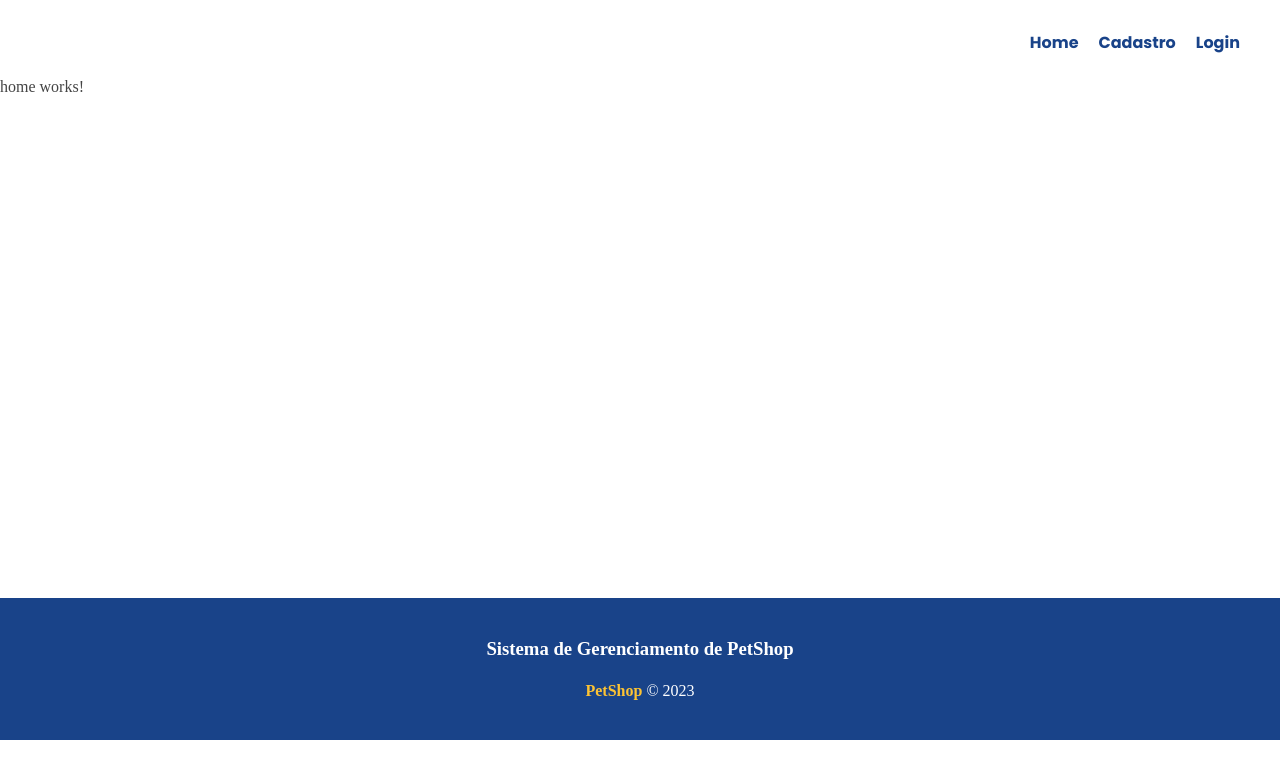
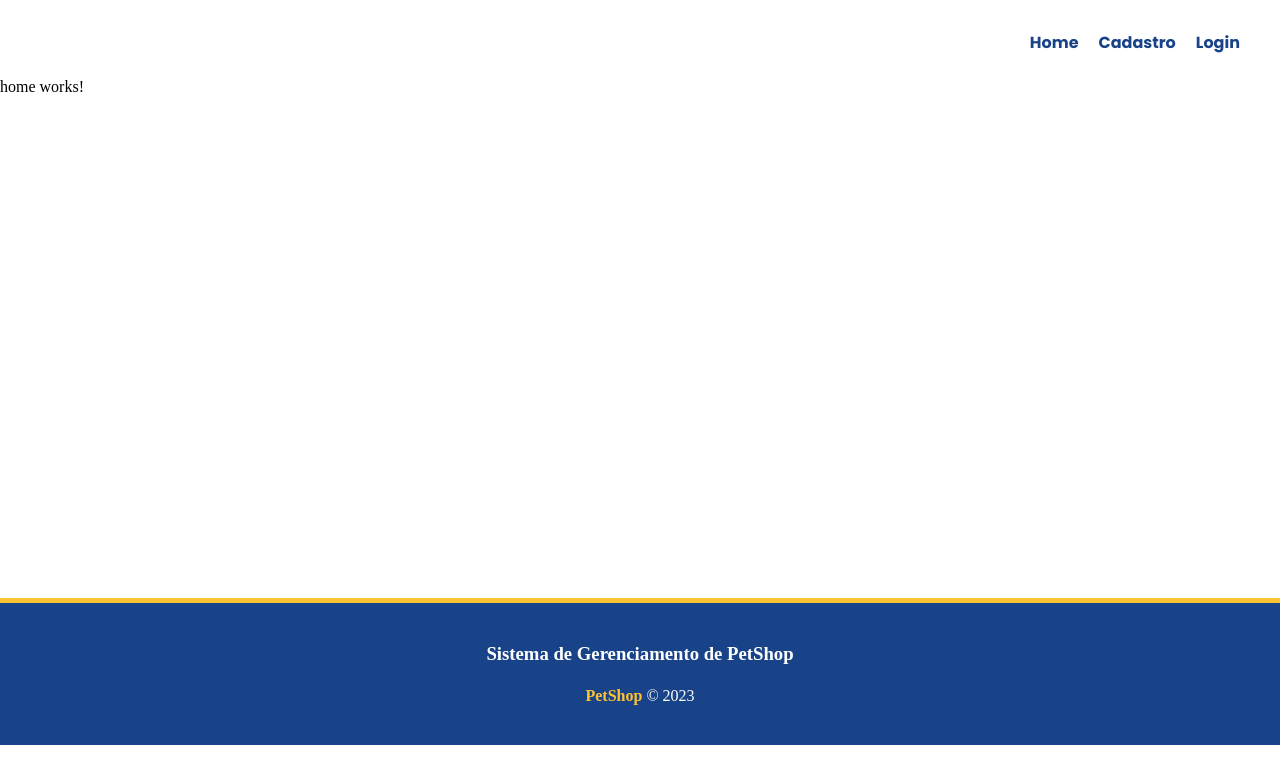
Before and after one commit to Guilherme-Abraao/API-pet-shop, an Angular app in the folder Front_End/: page / in a window 1280 px wide. Shown: the top 784 px of the page. Built offline with nearby package versions, Linux system fonts and the light colour scheme.

Commit message:
Estilizando footer e header

```diff
--- a/Front_End/src/app/components/footer/footer/footer.component.css
+++ b/Front_End/src/app/components/footer/footer/footer.component.css
@@ -8,6 +8,7 @@ footer {
   justify-content: center;
   padding: 40px;
   width: 100%;
+  border-top: 5px solid #FDC333;
 }
 
 footer h3 {
@@ -22,3 +23,8 @@ footer span {
   font-weight: bold;
   color: #FDC333;
 }
+
+.pata22{
+  position: relative;
+  right: 20%;
+}
--- a/Front_End/src/app/components/header/header.component.css
+++ b/Front_End/src/app/components/header/header.component.css
@@ -33,4 +33,6 @@ li a:hover{
     text-decoration: none;
     cursor: pointer;
     font-family: 'Poppins';
+    border-bottom: 3px solid #FDC333;
+    transition: 0.4;
 }
--- a/Front_End/src/styles.css
+++ b/Front_End/src/styles.css
@@ -2,7 +2,6 @@
   padding: 0;
   margin: 0;
   box-sizing: border-box;
-  color: #444;
 }
 
 /* Título */
```
